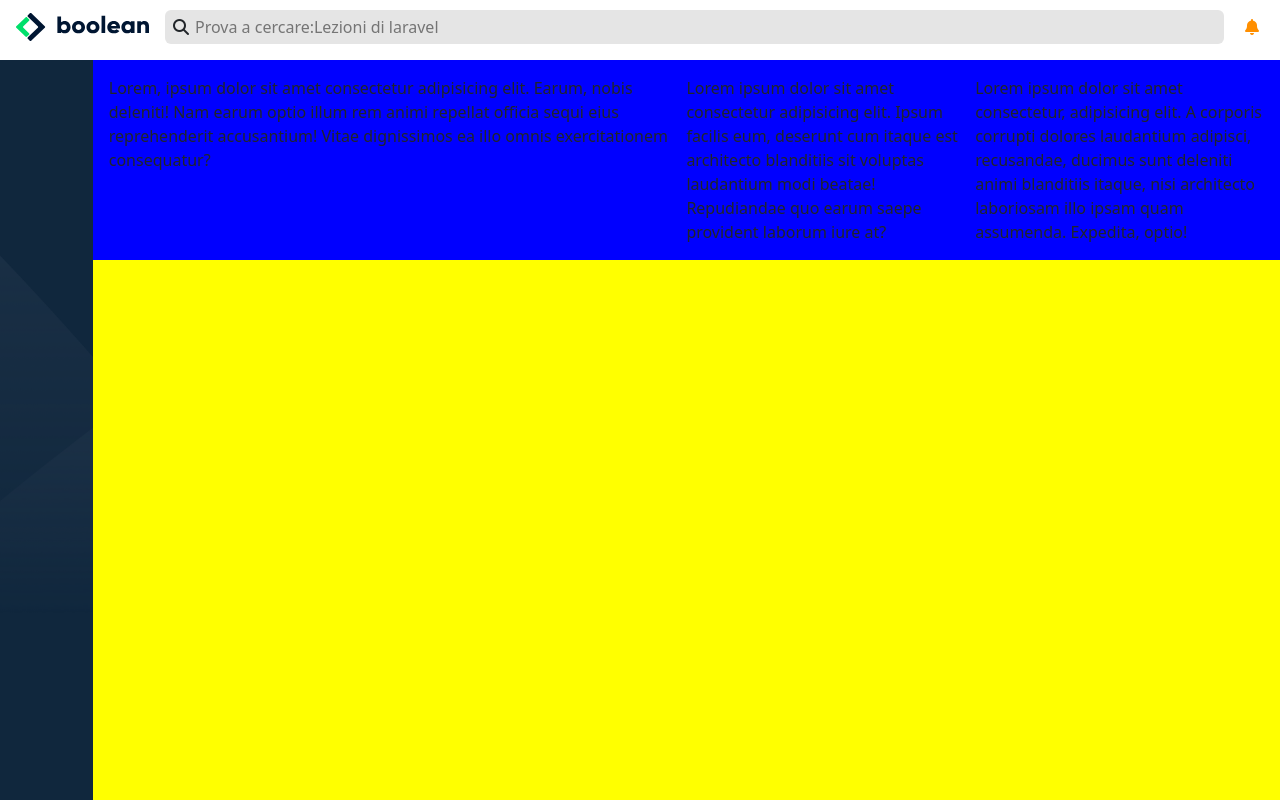
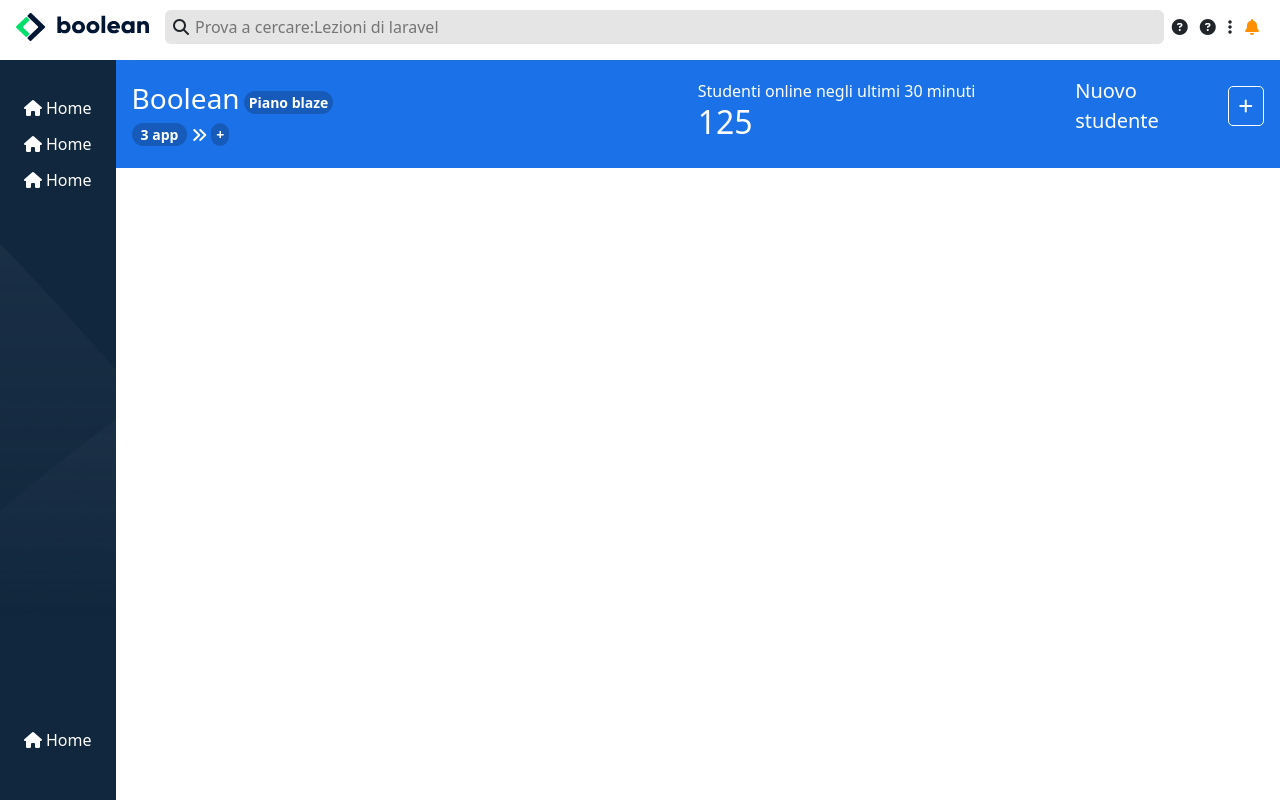
Before and after one commit to Francesco-Rianna/html-css-bootstrap-dashboard, a plain HTML site: page index.html in a window 1280 px wide. Drawn offline with nearby package versions, Linux system fonts and the light colour scheme.

Commit message:
feat: added main-head

```diff
--- a/index.html
+++ b/index.html
@@ -31,7 +31,13 @@
                         placeholder="Prova a cercare:Lezioni di laravel">
                 </div>
             </div>
-            <div class="col-auto">
+            <div class="col-auto d-flex align-items-center">
+                <div class="dflex d-none d-lg-block ">
+                    <i class="fas fas fa-circle-question "></i>
+                    <i class="fas fas fa-circle-question ms-2"></i>
+                    <i class="fas fa-ellipsis-vertical ms-2"></i>
+                </div>
+
                 <div class="dropdown">
                     <button class="btn  dropdown-toggle ms-no-arrow" type="button" data-bs-toggle="dropdown"
                         aria-expanded="false">
@@ -50,27 +56,74 @@
     </header>
     <div class="ms-container">
         <div class="d-flex ms-vh">
-            <aside class="ms-bg-aside">
+
+            <aside class=" ms-bg-aside d-flex flex-column align-items-center text-white p-4">
+                <div class="d-flex align-items-baseline gap-1">
+                    <i class="fa-solid fa-house mt-3"></i>
+                    <div class="d-none d-lg-block">Home</div>
+                </div>
+                <div class="d-flex align-items-baseline gap-1">
+                    <i class="fa-solid fa-house mt-3"></i>
+                    <div class="d-none d-lg-block">Home</div>
+                </div>
+                <div class="d-flex align-items-baseline gap-1 wifi">
+                    <i class="fa-solid fa-house mt-3"></i>
+                    <div class="d-none d-lg-block">Home</div>
+                </div>
+                <div class="d-flex align-items-baseline gap-1 mb-4">
+                    <i class="fa-solid fa-house mt-3"></i>
+                    <div class="d-none d-lg-block">Home</div>
+                </div>
             </aside>
+
+
+
             <main class="ms-bg-main">
                 <div class="ms-main-head">
-                    <div class="row d-flex gx-0 gy-2 p-3">
-                        <div class="col-12 col-md-4 col-lg-6 ">Lorem, ipsum dolor sit amet consectetur adipisicing elit.
-                            Earum, nobis deleniti!
-                            Nam earum optio illum rem animi repellat officia sequi eius reprehenderit accusantium! Vitae
-                            dignissimos ea illo omnis exercitationem consequatur?</div>
-                        <div class="col-12 col-md-4 col-lg-3">
-                            Lorem ipsum dolor sit amet consectetur adipisicing elit. Ipsum facilis eum, deserunt cum
-                            itaque
-                            est architecto blanditiis sit voluptas laudantium modi beatae! Repudiandae quo earum saepe
-                            provident laborum iure at?
+                    <div class="row d-flex gx-0 gy-3 p-3 text-white align-items-center">
+                        <div class="col-12 col-md-4 col-lg-2 order-md-3">
+                            <div class="d-flex align-items-center gap-3 mb-3">
+                                <div class="fs-5 ">Nuovo studente</div>
+                                <div class="ms-square d-flex align-items-center justify-content-center">
+                                    <i class="fa-solid fa-plus "></i>
+                                </div>
+                            </div>
                         </div>
-                        <div class="col-12 col-md-4 col-lg-3">
-                            Lorem ipsum dolor sit amet consectetur, adipisicing elit. A corporis corrupti dolores
-                            laudantium
-                            adipisci, recusandae, ducimus sunt deleniti animi blanditiis itaque, nisi architecto
-                            laboriosam
-                            illo ipsam quam assumenda. Expedita, optio!
+
+
+                        <div class="col-12 col-md-4 col-lg-6 order-md-1">
+                            <div class="d-flex align-items-center gap-1">
+                                <h3>Boolean</h3>
+                                <button type="button"
+                                    class="fw-semibold btn ms-bg-btn btn-sm text-white p-0 rounded-4 px-1">
+                                    Piano blaze
+                                </button>
+                            </div>
+                            <div class="d-flex align-items-center gap-1">
+
+                                <button type="button"
+                                    class="fw-semibold btn ms-bg-btn btn-sm text-white p-0 rounded-4 px-2">
+                                    3 app
+                                </button>
+                                <i class="fa-solid fa-angles-right"></i>
+
+                                <button type="button"
+                                    class="fw-semibold btn ms-bg-btn btn-sm text-white p-0 rounded-5 px-1">
+                                    +
+                                </button>
+
+                            </div>
+
+
+
+
+                        </div>
+
+
+                        <div class="col-12 col-md-4 col-lg-4 order-md-2">
+                            <div class=" fs-small">Studenti online negli ultimi 30 minuti </div>
+                            <h2>125</h2>
+
                         </div>
                     </div>
                 </div>
--- a/style.css
+++ b/style.css
@@ -16,14 +16,14 @@
 }
 
 .ms-bg-main {
-
-    background: yellow;
     overflow-y: auto;
     width: 100%;
 }
 
+
+
 .ms-bg-aside {
-    width: 100px;
+
     background-image: url(./img/sidebar-bg.png);
     background-color: #10273d;
     background-size: cover;
@@ -36,7 +36,7 @@
 
 .ms-main-head {
 
-    background: blue;
+    background: #1b72e8
 }
 
 /*---------------
@@ -67,3 +67,25 @@
 .ms-bell {
     color: #ff8f00;
 }
+
+/*---------------
+ASIDE
+ ----------------- */
+
+.wifi {
+    flex-grow: 1;
+}
+
+/*---------------
+MAIN-HEAD
+ ----------------- */
+.ms-square {
+    width: 40px;
+    height: 40px;
+    border-radius: 5px;
+    border: 1px solid white;
+}
+
+.ms-bg-btn {
+    background: #165bba;
+}
```
Also changed, not shown: text.html (added, +33 -0 lines).
